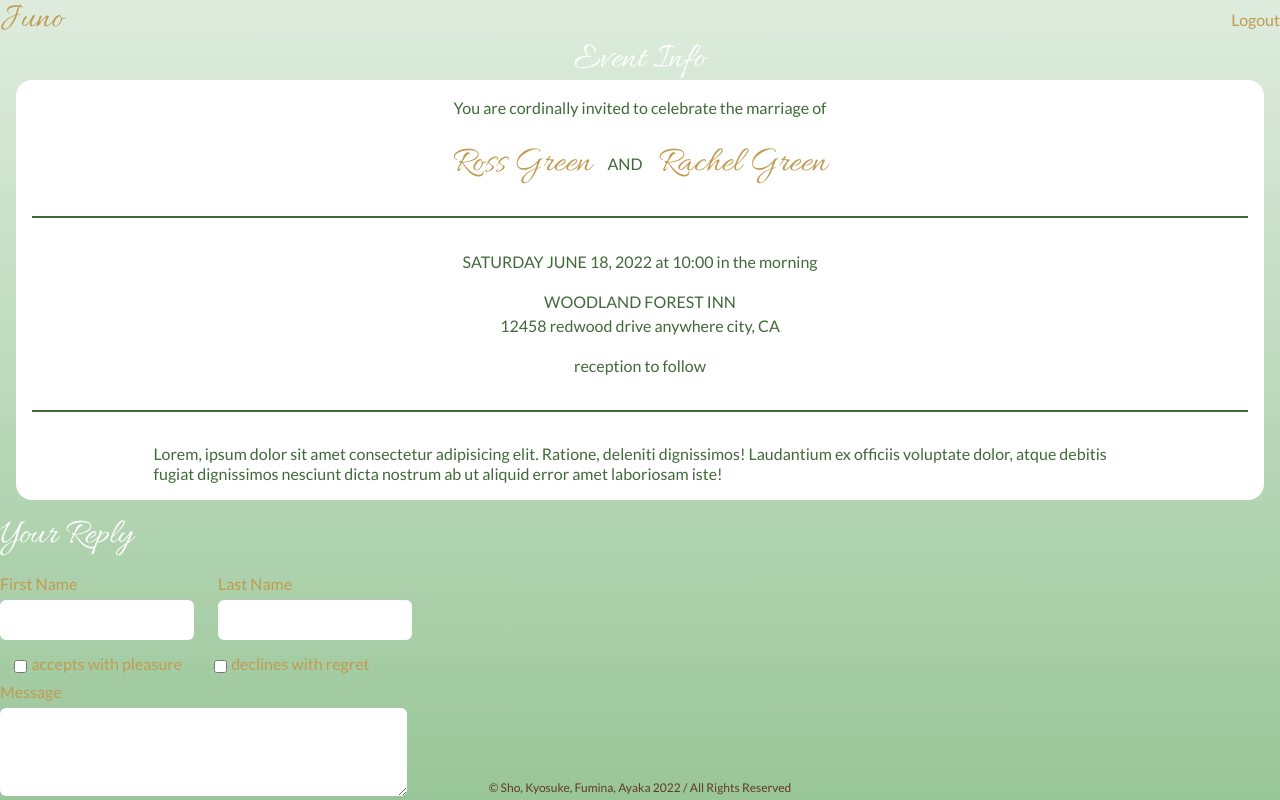
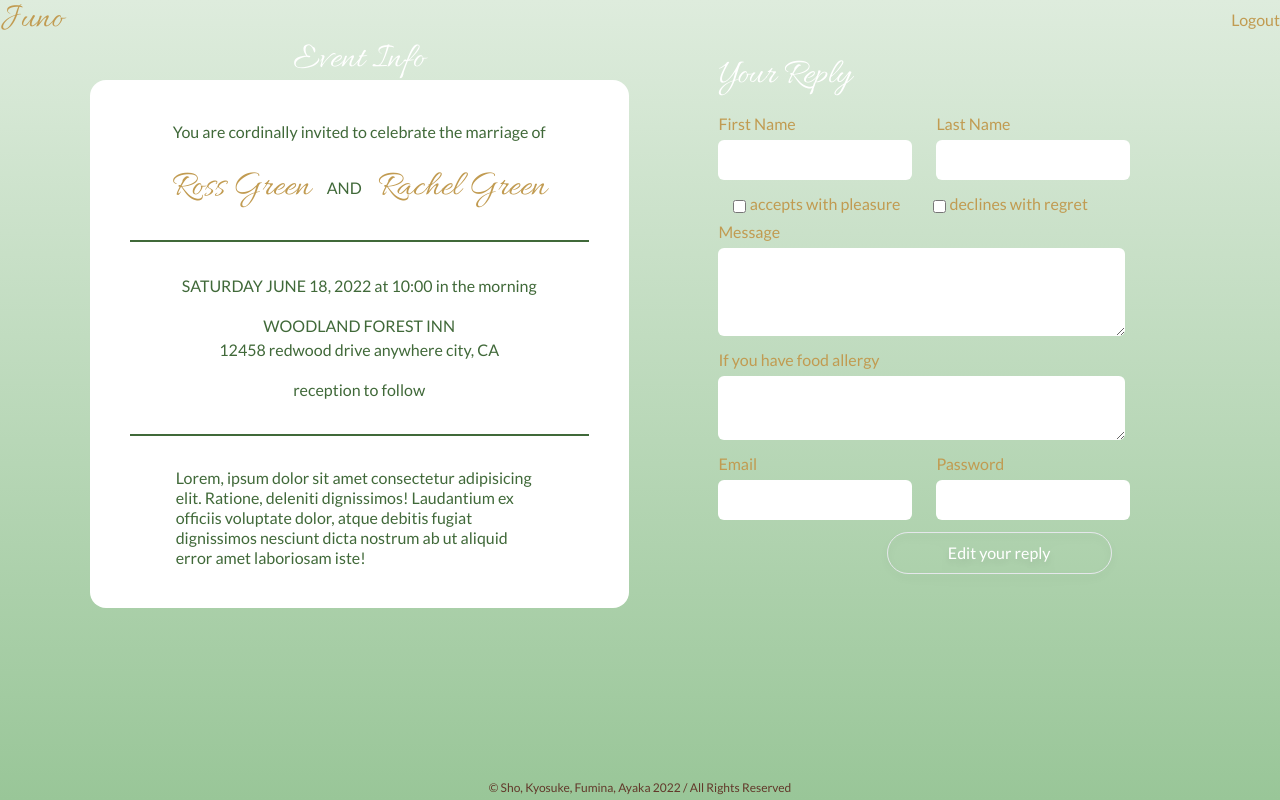
Before and after one commit to AyakaYasuda/juno, a React (Create React App) app: page /guests/myPage in a window 1280 px wide. Shown: the top 800 px of the page. Built offline with nearby package versions, Linux system fonts and the light colour scheme.

Commit message:
create my page

```diff
--- a/src/index.css
+++ b/src/index.css
@@ -65,6 +65,6 @@
     @apply mb-4 border-b-2 border-Pink-default bg-inherit;
   }
   .buttonWhite {
-    @apply p-1 rounded-3xl bg-transparent text-white bg-opacity-80 border drop-shadow-lg md:p-2 md:rounded-xl;
+    @apply rounded-3xl bg-transparent text-white bg-opacity-80 border drop-shadow-lg md:p-2 md:rounded-xl;
   }
 }
--- a/src/views/components/Guest/FormAttendance.tsx
+++ b/src/views/components/Guest/FormAttendance.tsx
@@ -11,6 +11,7 @@ type FormAttendanceProps = {
   sectionTitleColor: string;
   textButton: string;
   styleButton: string;
+  spacing: string;
 };
 
 const FormAttendance: React.FC<FormAttendanceProps> = ({
@@ -19,6 +20,7 @@ const FormAttendance: React.FC<FormAttendanceProps> = ({
   sectionTitleColor,
   textButton,
   styleButton,
+  spacing,
 }) => {
   return (
     <div>
@@ -95,7 +97,7 @@ const FormAttendance: React.FC<FormAttendanceProps> = ({
           />
         </div>
       </div>
-      <div className="flex justify-center md:w-extraLarge">
+      <div className={`flex justify-center ${spacing} `}>
         <ButtonFlexible styleButton={`${styleButton} w-2/5`}>
           {textButton}
         </ButtonFlexible>
--- a/src/views/components/Guest/Layout/GuestInvitationLayout.tsx
+++ b/src/views/components/Guest/Layout/GuestInvitationLayout.tsx
@@ -31,6 +31,7 @@ const GuestInvitationLayout: React.FC<GuestInvitationLayoutProps> = () => {
                 classInput="InputDark"
                 textButton="Reply"
                 styleButton="bg-Green-default text-white"
+                spacing="md:w-extraLarge"
               />
             </div>
           </div>
--- a/src/views/components/Guest/Layout/GuestMyPageLayout.tsx
+++ b/src/views/components/Guest/Layout/GuestMyPageLayout.tsx
@@ -14,18 +14,25 @@ const GuestMyPageLayout = () => {
           </Title>
           <button className="text-Yellow-dark">Logout</button>
         </div>
+        <div className="flex flex-col md:flex-row">
+          <div className="flex flex-col items-center">
             <Title classTitle="" textColor="text-white">
               Event Info
             </Title>
-        <CardWeddingInfo spacing="mx-4 p-4" />
+            <CardWeddingInfo spacing="mx-4 p-4 md:w-3/4 md:p-10" />
+          </div>
 
+          <div className="w-full flexCenter">
             <FormAttendance
               sectionTitleColor="text-white"
               sectionTitle="Your Reply"
               classInput="InputLight"
               textButton="Edit your reply"
-          styleButton="buttonWhite text-white"
+              styleButton="buttonWhite"
+              spacing="md:w-full"
             />
+          </div>
+        </div>
       </div>
     </GuestBaseLayout>
   );
```
Lines whose indentation alone changed are shown as unchanged.
